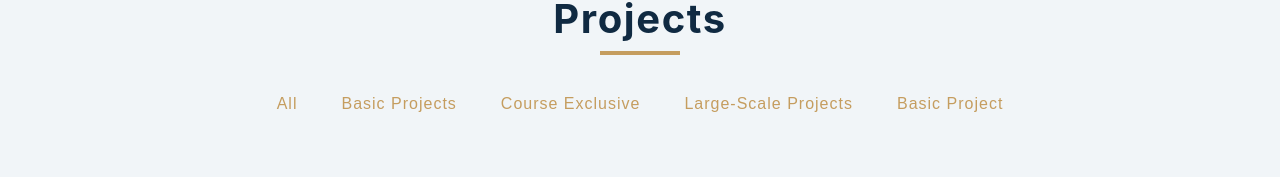
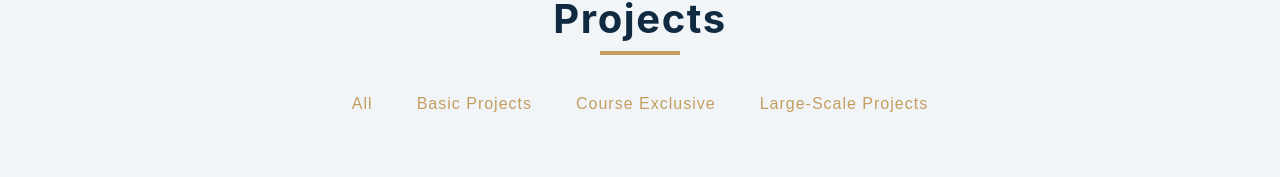
Before and after one commit to ShIKULJAK/portfolio, a React (Create React App) app: page / in a window 1280 px wide. Shown: the part 399-576 px from the top of the page. Built offline with nearby package versions, Linux system fonts and the light colour scheme.

Commit message:
Update data.js

```diff
--- a/src/data.js
+++ b/src/data.js
@@ -218,7 +218,7 @@ const menu = [
     {
     id: 28,
     title: 'mymoney',
-    category: 'basic project',
+    category: 'basic projects',
     img: './images/mymoney.png',
     tech: 'react-firebase-fullstack-app',
     url: 'https://mymoney-shikulja.web.app/',
```
